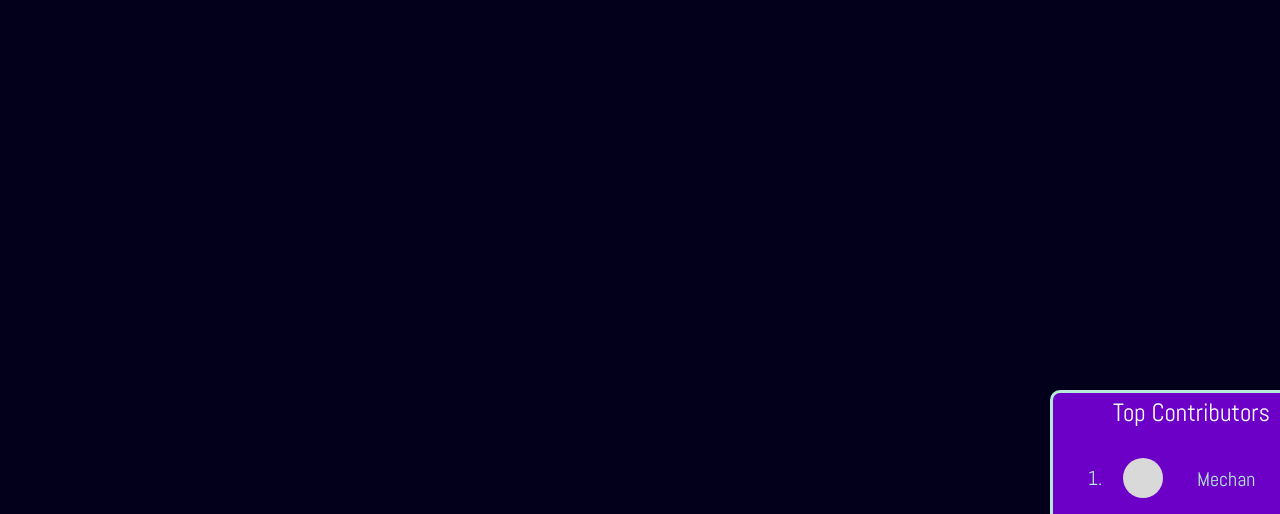
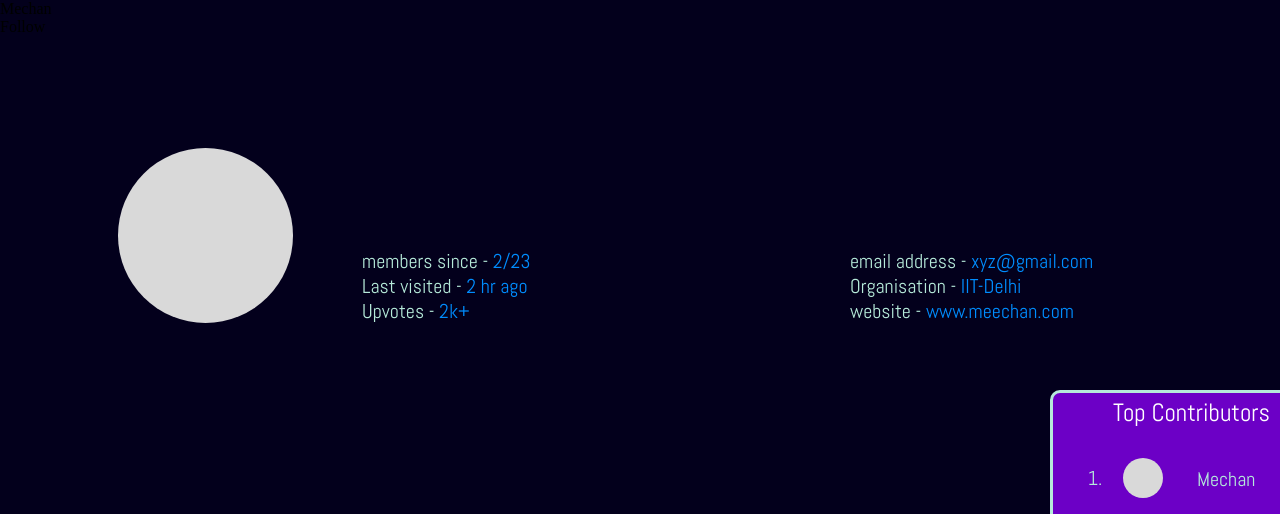
Before and after one commit to ris04hit/WebDev_COP, a Flask app: page /institute in a window 1280 px wide; the page is wider, and only the part inside the window is pictured. Shown: the top 514 px of that part. Run offline with Flask 3, Linux system fonts and the light colour scheme; some libraries are stand-ins or nearby versions.

Commit message:
merged institute frontend

```diff
--- a/backend/static/css/institute.css
+++ b/backend/static/css/institute.css
@@ -1,5 +1,59 @@
 #body_insti {
     height: 3072px;
+}
+
+#pfp_profile_insti {
+    position: absolute;
+    width: 175px;
+    height: 175px;
+    left: 118px;
+    top: 148px;
+    border-radius: 87.5px;
+
+    background: #D9D9D9;
+}
+
+#member_profile_insti {
+    width: 204px;
+    height: 25px;
+    left: 362px;
+    top: 249px;
+}
+
+#last_profile_insti{
+    width: 181px;
+    height: 25px;
+    left: 362px;
+    top: 274px;
+}
+
+#upvote_profile_insti{
+    width: 108px;
+    height: 25px;
+    left: 362px;
+    top: 299px;
+}
+
+#email_profile_insti{
+    width: 268px;
+    height: 25px;
+    left: 850px;
+    top: 249px;
+}
+
+#org_profile_insti{
+    width: 268px;
+    height: 25px;
+    left: 850px;
+    top: 274px;
+}
+
+#web_profile_insti{
+    width: 233px;
+    height: 25px;
+    left: 850px;
+    top: 299px;
+
 }
 
 #top_rect_insti {
--- a/backend/templates/html/institute.html
+++ b/backend/templates/html/institute.html
@@ -10,6 +10,53 @@
         <script src="{{url_for('main_js')}}" defer></script>
     </head>
     <body  id="body_insti">
+        <div id="profile">
+            <rect id="pfp_profile_insti"></rect>
+            <div id="name_profile">
+                Mechan
+            </div>
+            <div id="follow_profile">
+                Follow
+            </div>
+        </div>
+
+        <div id="info_profile">
+            <div class="text7" id="member_profile_insti">
+                members since - <div class="text_profile">2/23</div>
+            </div>
+            <div class="text7" id="last_profile_insti">
+                Last visited - <div class="text_profile">2 hr ago</div>
+            </div>
+            <div class="text7" id="upvote_profile_insti">
+                Upvotes - <div class="text_profile">2k+</div>
+            </div>
+            <div class="text7" id="email_profile_insti">
+                email address -
+                <a href="mailt:xyz@gmail.com">
+                    <div class="text_profile">
+                        xyz@gmail.com
+                    </div>
+                </a>
+            </div>
+            <div class="text7" id="org_profile_insti">
+                Organisation -
+                <a href="{{url_for('institute')}}">
+                    <div class="text_profile">
+                        IIT-Delhi
+                    </div>
+                </a>
+            </div>
+            <div class="text7" id="web_profile_insti">
+                website -
+                <a href="https://www.meechan.com">
+                    <div class="text_profile">
+                        www.meechan.com
+                    </div>
+                </a>
+            </div>
+        </div>
+
+
         <div id="top-contribute">
             <div class="multiple_post" id="top_rect_insti">
                 <div class="text4" id="top_text_insti">
@@ -18,7 +65,7 @@
 
                 <ol class="text7" id="top_ol_insti">
                     <li class="list2">
-                        <a href="{{url_for('profile')}}">
+                        <a href="{{url_for('profile', username = '')}}">
                             <rect class="pfp_insti"></rect>
                             <div class="name_text_insti">
                                 <div class="text7">
@@ -28,7 +75,7 @@
                         </a>
                     </li>
                     <li class="list2">
-                        <a href="{{url_for('profile')}}">
+                        <a href="{{url_for('profile', username = '')}}">
                             <rect class="pfp_insti"></rect>
                             <div class="name_text_insti">
                                 <div class="text7">
@@ -38,7 +85,7 @@
                         </a>
                     </li>
                     <li class="list2">
-                        <a href="{{url_for('profile')}}">
+                        <a href="{{url_for('profile', username = '')}}">
                             <rect class="pfp_insti"></rect>
                             <div class="name_text_insti">
                                 <div class="text7">
@@ -48,7 +95,7 @@
                         </a>
                     </li>
                     <li class="list2">
-                        <a href="{{url_for('profile')}}">
+                        <a href="{{url_for('profile', username = '')}}">
                             <rect class="pfp_insti"></rect>
                             <div class="name_text_insti">
                                 <div class="text7">
@@ -58,7 +105,7 @@
                         </a>
                     </li>
                     <li class="list2">
-                        <a href="{{url_for('profile')}}">
+                        <a href="{{url_for('profile', username = '')}}">
                             <rect class="pfp_insti"></rect>
                             <div class="name_text_insti">
                                 <div class="text7">
@@ -68,7 +115,7 @@
                         </a>
                     </li>
                     <li class="list2">
-                        <a href="{{url_for('profile')}}">
+                        <a href="{{url_for('profile', username = '')}}">
                             <rect class="pfp_insti"></rect>
                             <div class="name_text_insti">
                                 <div class="text7">
@@ -78,7 +125,7 @@
                         </a>
                     </li>
                     <li class="list2">
-                        <a href="{{url_for('profile')}}">
+                        <a href="{{url_for('profile', username = '')}}">
                             <rect class="pfp_insti"></rect>
                             <div class="name_text_insti">
                                 <div class="text7">
```
